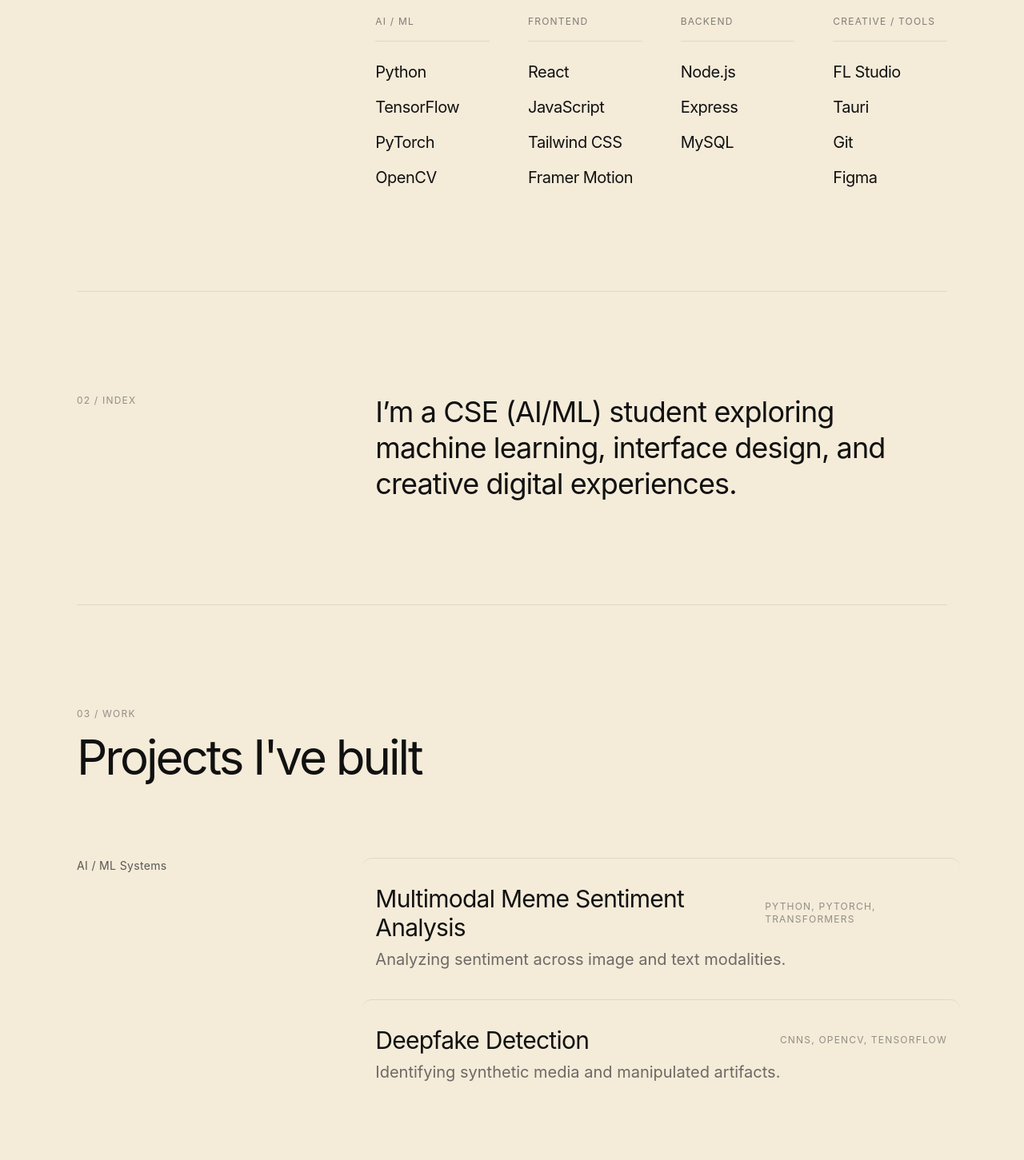
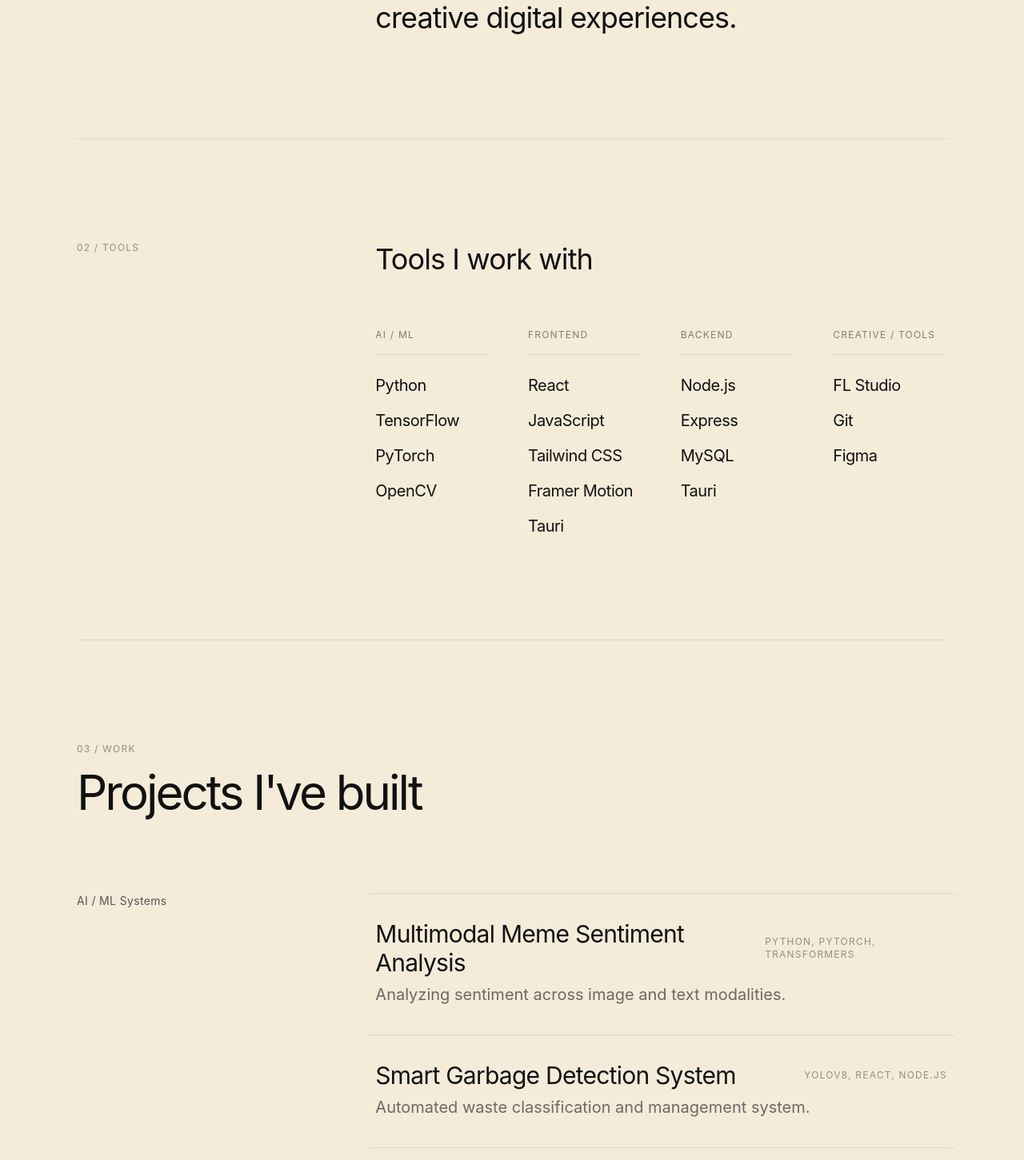
Before and after one commit to adwaithwas/adw-portfolio, a React (Vite) app: page / in a window 1280 px wide. Shown: the part 1019-2470 px from the top of the page at 80% size. Built offline with nearby package versions, Linux system fonts and the light colour scheme.

Commit message:
added links to projects

```diff
--- a/src/App.jsx
+++ b/src/App.jsx
@@ -101,6 +101,26 @@
           />
         </section>
 
+        {/* ABOUT SECTION */}
+        <motion.section
+          initial="hidden"
+          whileInView="visible"
+          viewport={{ once: true, margin: "-100px" }}
+          variants={fadeInUp}
+          className="py-24 md:py-32 border-t border-charcoal/10"
+        >
+          <div className="grid grid-cols-1 md:grid-cols-12 gap-8">
+            <div className="md:col-span-4">
+              <h3 className="text-xs uppercase tracking-widest text-charcoal/50">01 / Index</h3>
+            </div>
+            <div className="md:col-span-8">
+              <p className="text-2xl md:text-4xl text-black tracking-tight leading-tight max-w-3xl">
+                I’m a CSE (AI/ML) student exploring machine learning, interface design, and creative digital experiences.
+              </p>
+            </div>
+          </div>
+        </motion.section>
+
         {/* SKILLS / TECHNOLOGIES SECTION */}
         <motion.section
           initial="hidden"
@@ -111,7 +131,7 @@
         >
           <div className="grid grid-cols-1 md:grid-cols-12 gap-8">
             <div className="md:col-span-4">
-              <h3 className="text-xs uppercase tracking-widest text-charcoal/50">01 / Tools</h3>
+              <h3 className="text-xs uppercase tracking-widest text-charcoal/50">02 / Tools</h3>
             </div>
             <div className="md:col-span-8">
               <h2 className="text-2xl md:text-4xl text-black tracking-tight leading-tight max-w-3xl mb-16">
@@ -119,30 +139,10 @@
               </h2>
               <div className="grid grid-cols-1 sm:grid-cols-2 md:grid-cols-4 gap-12">
                 <SkillCategory title="AI / ML" items={["Python", "TensorFlow", "PyTorch", "OpenCV"]} />
-                <SkillCategory title="Frontend" items={["React", "JavaScript", "Tailwind CSS", "Framer Motion"]} />
-                <SkillCategory title="Backend" items={["Node.js", "Express", "MySQL"]} />
-                <SkillCategory title="Creative / Tools" items={["FL Studio", "Tauri", "Git", "Figma"]} />
+                <SkillCategory title="Frontend" items={["React", "JavaScript", "Tailwind CSS", "Framer Motion", "Tauri"]} />
+                <SkillCategory title="Backend" items={["Node.js", "Express", "MySQL", "Tauri"]} />
+                <SkillCategory title="Creative / Tools" items={["FL Studio", "Git", "Figma"]} />
               </div>
-            </div>
-          </div>
-        </motion.section>
-
-        {/* ABOUT SECTION */}
-        <motion.section
-          initial="hidden"
-          whileInView="visible"
-          viewport={{ once: true, margin: "-100px" }}
-          variants={fadeInUp}
-          className="py-24 md:py-32 border-t border-charcoal/10"
-        >
-          <div className="grid grid-cols-1 md:grid-cols-12 gap-8">
-            <div className="md:col-span-4">
-              <h3 className="text-xs uppercase tracking-widest text-charcoal/50">02 / Index</h3>
-            </div>
-            <div className="md:col-span-8">
-              <p className="text-2xl md:text-4xl text-black tracking-tight leading-tight max-w-3xl">
-                I’m a CSE (AI/ML) student exploring machine learning, interface design, and creative digital experiences.
-              </p>
             </div>
           </div>
         </motion.section>
@@ -164,15 +164,36 @@
             <ProjectCategory
               title="AI / ML Systems"
               projects={[
-                { name: "Multimodal Meme Sentiment Analysis", desc: "Analyzing sentiment across image and text modalities.", tech: "Python, PyTorch, Transformers" },
-                { name: "Deepfake Detection", desc: "Identifying synthetic media and manipulated artifacts.", tech: "CNNs, OpenCV, TensorFlow" }
+                {
+                  name: "Multimodal Meme Sentiment Analysis",
+                  desc: "Analyzing sentiment across image and text modalities.",
+                  tech: "Python, PyTorch, Transformers",
+                  link: "https://github.com/adwaithwas/meme-sentiment-analysis"
+                },
+                {
+                  name: "Smart Garbage Detection System",
+                  desc: "Automated waste classification and management system.",
+                  tech: "YOLOv8, React, Node.js",
+                  link: "https://github.com/adwaithwas/smart-garbage-detection-system"
+                },
+                {
+                  name: "Deepfake Detection",
+                  desc: "Identifying synthetic media and manipulated artifacts.",
+                  tech: "CNNs, OpenCV, TensorFlow",
+                  link: "https://github.com/adwaithwas/Deep-Fake-Detection-for-Images"
+                }
               ]}
             />
 
             <ProjectCategory
               title="Interactive Experiences"
               projects={[
-                { name: "Jumper.js", desc: "A pure Vanilla JS platformer game.", tech: "JavaScript, HTML5 Canvas" },
+                {
+                  name: "Jumper.js",
+                  desc: "A pure Vanilla JS platformer game.",
+                  tech: "JavaScript, HTML5 Canvas",
+                  link: "https://github.com/adwaithwas/jumper"
+                },
                 { name: "Guitar Fretboard Simulator", desc: "Interactive tool for music theory visualization.", tech: "React, CSS Modules" },
                 { name: "Tabs Maker", desc: "Minimalist tab authoring experience.", tech: "React, LocalStorage" }
               ]}
```
